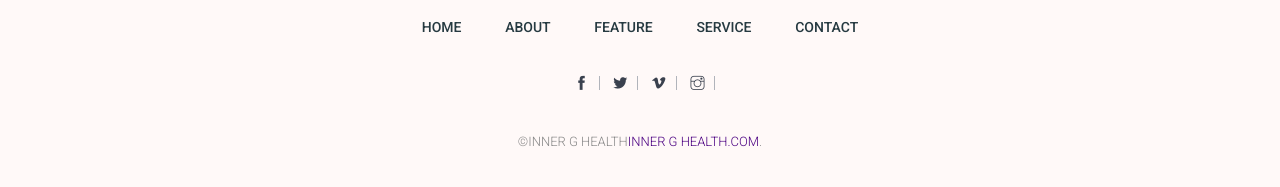
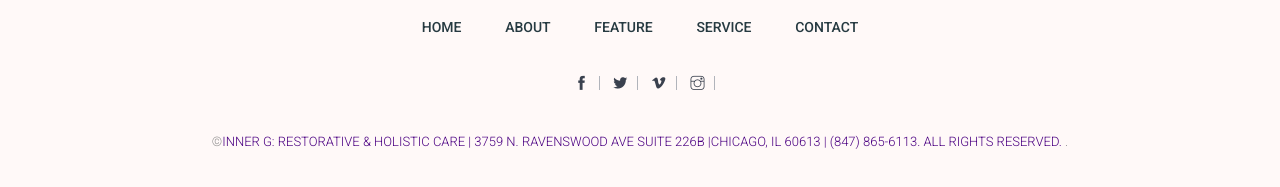
Before and after one commit to coliewils/coliewils.github.io, a plain HTML site: page index.html in a window 1280 px wide. Shown: the part 5634-5821 px from the top of the page. Drawn offline with Linux system fonts and the light colour scheme; some packages are replaced by stand-ins of ours.

Commit message:
Update index.html

```diff
--- a/index.html
+++ b/index.html
@@ -1059,7 +1059,8 @@ google-container {
               <a href="#"><i class="ti-vimeo-alt"></i></a>
               <a href="#"><i class="ti-instagram"></i></a>
             </div>
-            <p class="copyright">&copy;INNER G HEALTH<a href="https://innerghealth.com">INNER G HEALTH.com</a>.</p>
+            <p class="copyright">&copy;<a href="https://innerghealth.com">Inner G: Restorative & Holistic Care | 3759 N. Ravenswood Ave Suite 226B
+|Chicago, IL 60613 | (847) 865-6113. All rights reserved. </a>.</p>
           </div>
         </div>
       </div>
```
